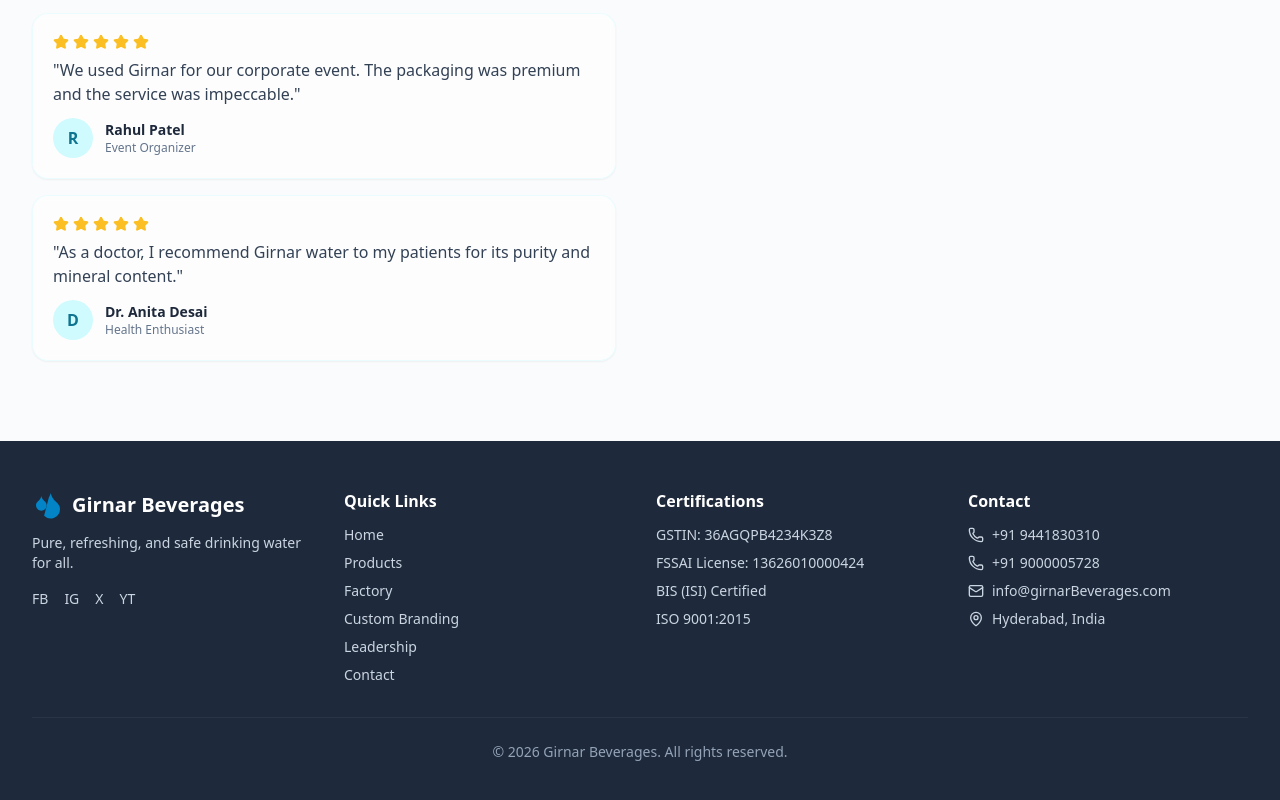
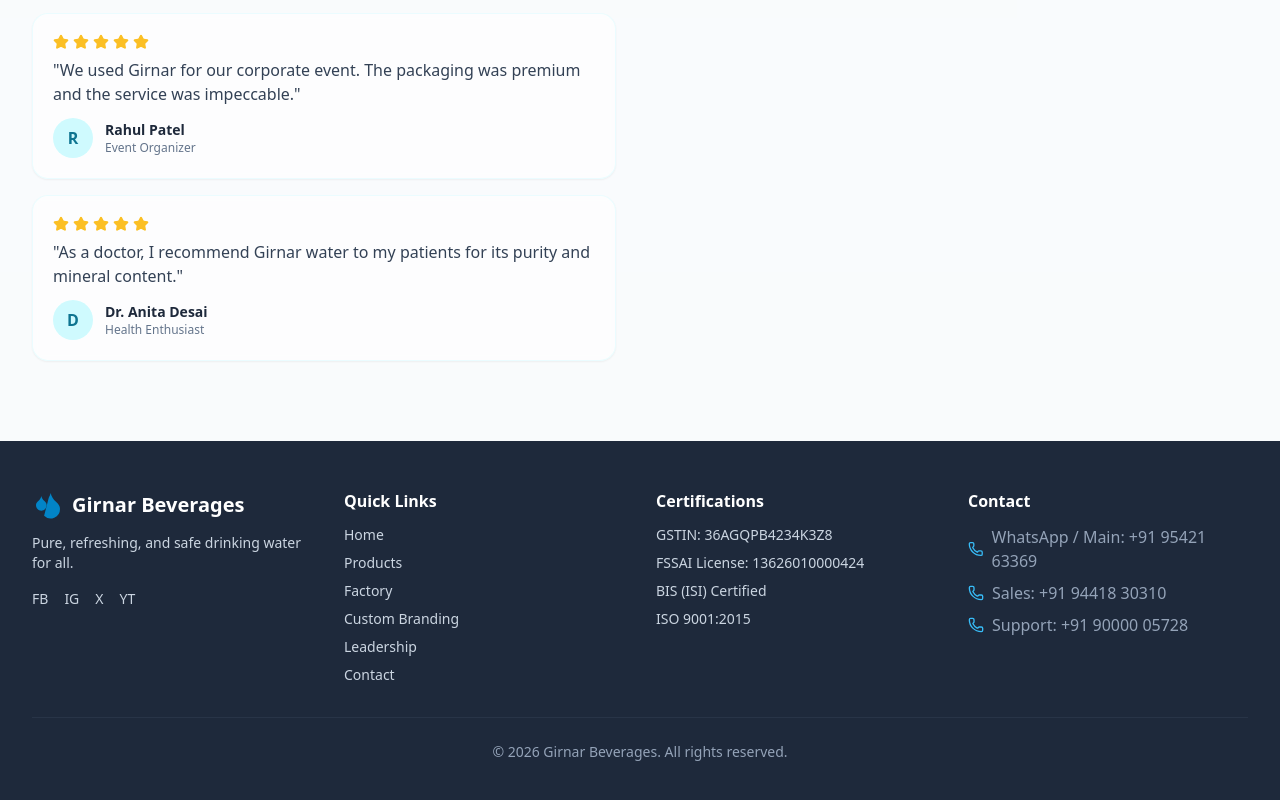
Before and after one commit to sumittshrma/girnar-enterprises, a React (Create React App) app: page / in a window 1280 px wide. Shown: the part 7857-8657 px from the top of the page. Built offline with nearby package versions, Linux system fonts and the light colour scheme.

Commit message:
Update contact information styling and links

```diff
--- a/src/App.js
+++ b/src/App.js
@@ -1149,12 +1149,20 @@
           </div>
           <div>
             <h4 className="font-semibold text-white mb-3">Contact</h4>
-            <ul className="space-y-2 text-sm text-slate-300">
-              <li className="flex items-center gap-2"><Phone className="h-4 w-4" /> +91 9441830310</li>
-              <li className="flex items-center gap-2"><Phone className="h-4 w-4" /> +91 9000005728</li>
-              <li className="flex items-center gap-2"><Mail className="h-4 w-4" /> info@girnarBeverages.com</li>
-              <li className="flex items-center gap-2"><MapPin className="h-4 w-4" /> Hyderabad, India</li>
-            </ul>
+            <ul className="space-y-2 text-slate-400">
+  <li className="flex items-center gap-2">
+    <Phone className="w-4 h-4 text-sky-400" />
+    <span>WhatsApp / Main: <a href="https://wa.me/919542163369" className="hover:text-white">+91 95421 63369</a></span>
+  </li>
+  <li className="flex items-center gap-2">
+    <Phone className="w-4 h-4 text-sky-400" />
+    <span>Sales: <a href="tel:+919441830310" className="hover:text-white">+91 94418 30310</a></span>
+  </li>
+  <li className="flex items-center gap-2">
+    <Phone className="w-4 h-4 text-sky-400" />
+    <span>Support: <a href="tel:+919000005728" className="hover:text-white">+91 90000 05728</a></span>
+  </li>
+</ul>
           </div>
         </div>
         <div className="border-t border-slate-700/50 mt-8 pt-6 text-center text-sm text-slate-400">
```
